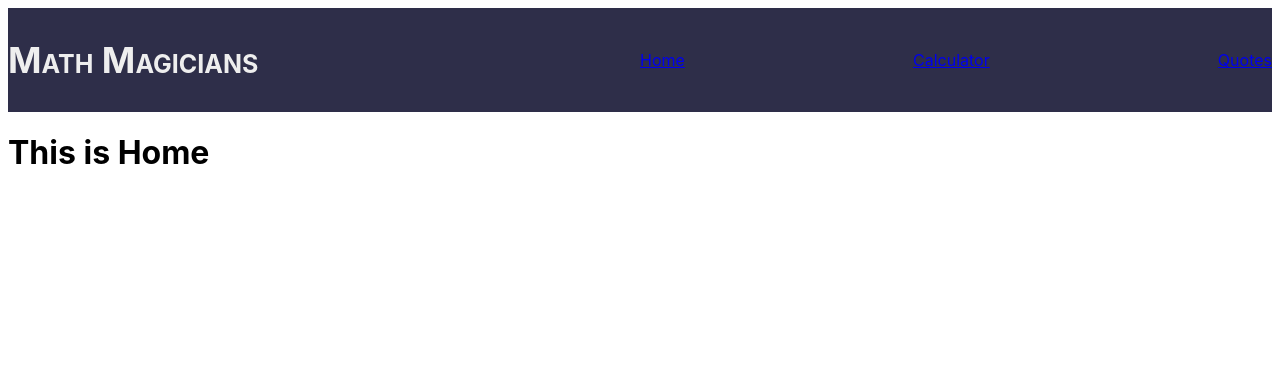
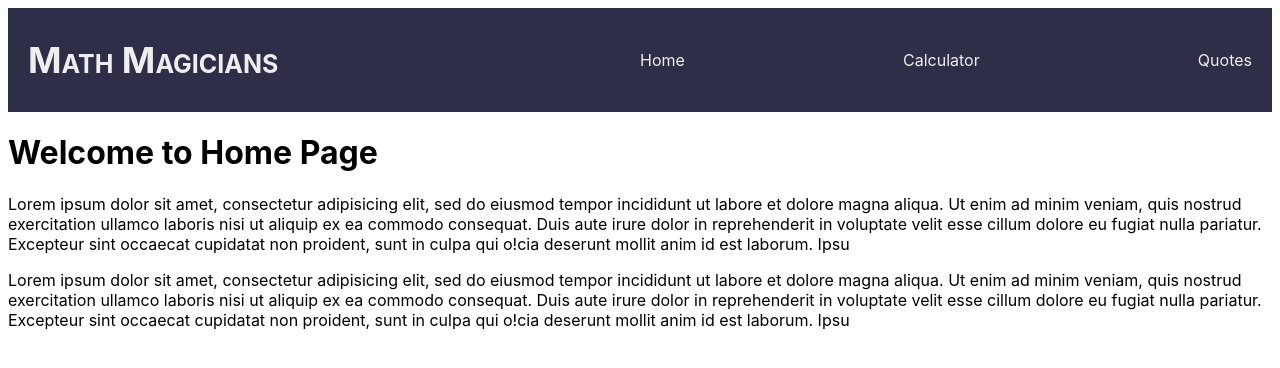
Before and after one commit to Audrey-Ella-xo/calculator, a React (Create React App) app: page / in a window 1280 px wide. Shown: the top 368 px of the page. Built offline with nearby package versions, Linux system fonts and the light colour scheme.

Commit message:
Added content to home and qiotes pages

```diff
--- a/src/components/Home.js
+++ b/src/components/Home.js
@@ -1,8 +1,30 @@
+/* eslint-disable max-len */
+
 import React from 'react';
 
 const Home = () => (
-  <div>
-    <h1>This is Home</h1>
+  <div className="homeContent">
+    <h1>Welcome to Home Page</h1>
+
+    <p>
+      Lorem ipsum dolor sit amet, consectetur adipisicing elit, sed do eiusmod tempor incididunt ut labore
+      et dolore magna aliqua. Ut
+      enim ad minim veniam, quis nostrud exercitation ullamco laboris nisi ut aliquip ex ea commodo consequat.
+      Duis aute irure dolor in
+      reprehenderit in voluptate velit esse cillum dolore eu fugiat nulla pariatur. Excepteur sint occaecat
+      cupidatat non proident, sunt in
+      culpa qui o!cia deserunt mollit anim id est laborum. Ipsu
+    </p>
+
+    <p>
+      Lorem ipsum dolor sit amet, consectetur adipisicing elit, sed do eiusmod tempor incididunt ut labore
+      et dolore magna aliqua. Ut
+      enim ad minim veniam, quis nostrud exercitation ullamco laboris nisi ut aliquip ex ea commodo consequat.
+      Duis aute irure dolor in
+      reprehenderit in voluptate velit esse cillum dolore eu fugiat nulla pariatur. Excepteur sint occaecat
+      cupidatat non proident, sunt in
+      culpa qui o!cia deserunt mollit anim id est laborum. Ipsu
+    </p>
   </div>
 );
 
--- a/src/components/Nav.js
+++ b/src/components/Nav.js
@@ -7,13 +7,13 @@
       <h1>Math Magicians</h1>
     </Link>
     <ul className="nav-links">
-      <Link to="/">
+      <Link className="navi-link" to="/">
         <li>Home</li>
       </Link>
-      <Link to="/calculator">
+      <Link className="navi-link" to="/calculator">
         <li>Calculator</li>
       </Link>
-      <Link to="/quotes">
+      <Link className="navi-link" to="/quotes">
         <li>Quotes</li>
       </Link>
     </ul>
--- a/src/components/Quotes.js
+++ b/src/components/Quotes.js
@@ -1,8 +1,13 @@
+/* eslint-disable max-len */
+
 import React from 'react';
 
 const Quotes = () => (
   <div>
-    <h1>This is Quotes</h1>
+    <h1>
+      Mathematics is not about numbers, equations, computations,
+      or algorithms: it is about understanding. –William Paul Thurston
+    </h1>
   </div>
 );
 
--- a/src/index.css
+++ b/src/index.css
@@ -76,6 +76,8 @@
   min-height: 10vh;
   background-color: rgb(46, 46, 73);
   color: aliceblue;
+  padding-left: 20px;
+  padding-right: 20px;
 }
 
 .nav-links{
@@ -92,3 +94,12 @@
   font-size: 1.5rem;
   font-variant: small-caps;
 }
+
+.navi-link {
+  text-decoration: none;
+  color: #eee;
+}
+
+.navi-link:hover {
+  color: hotpink;
+}
```
Also changed, not shown: 1 other file (tests, documents, lock files or other folders).
